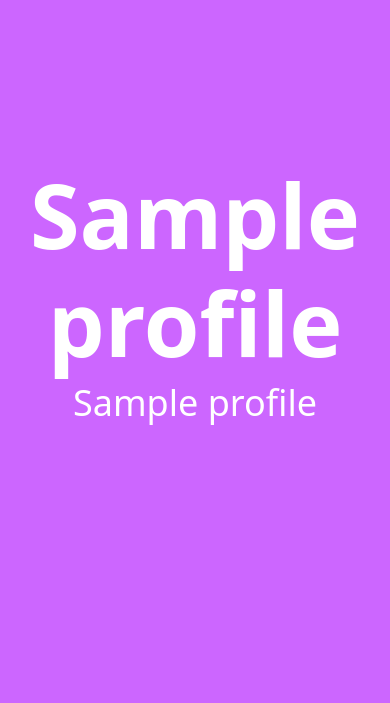
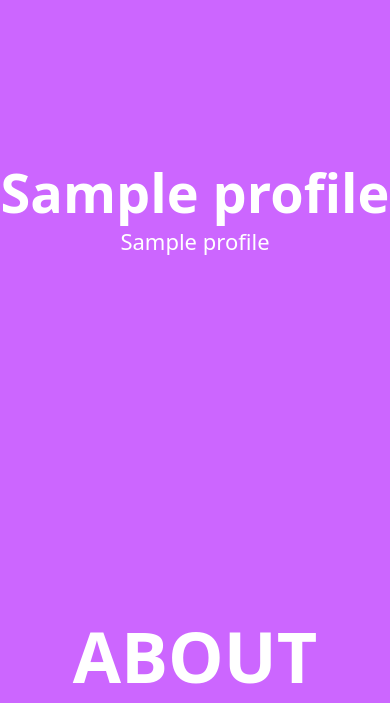
Before and after one commit to Takeshi0702/Django-portfolio, a Django app: page / in a window 390 px wide; the page is wider, and only the part inside the window is pictured. Shown: the part 60-763 px from the top of that part. Run offline with Django 3.2, Linux system fonts and the light colour scheme; tables that the repository leaves empty hold one stand-in row (values such as "Sample post"); grey boxes marked "Sample" are stand-in pictures; some libraries are stand-ins or nearby versions.

Commit message:
django-portfolio作成

```diff
--- a/app/static/css/style.css
+++ b/app/static/css/style.css
@@ -541,6 +541,10 @@ box-shadow: 0 0 4px rgba(0, 0, 0, .14), 0 4px 8px rgba(0, 0, 0, .28);
   font-weight: bolder;
 }
 
+.contact-menu{
+  font-size: 20px;
+  line-height: 52px;
+}
 
 @media screen and (max-width: 768px) {
 .font-small{
@@ -566,7 +570,27 @@ box-shadow: 0 0 4px rgba(0, 0, 0, .14), 0 4px 8px rgba(0, 0, 0, .28);
 }
 }
 
-.contact-menu{
-  font-size: 20px;
-  line-height: 52px;
+
+@media screen and (max-width: 768px) {
+.title{
+  font-size: 70px;
 }
+}
+
+@media screen and (max-width: 480px) {
+.title{
+  font-size: 54px;
+}
+}
+
+@media screen and (max-width: 768px) {
+.subtitle{
+  font-size: 28px;
+}
+}
+
+@media screen and (max-width: 480px) {
+.subtitle{
+  font-size: 22px;
+}
+}
```
